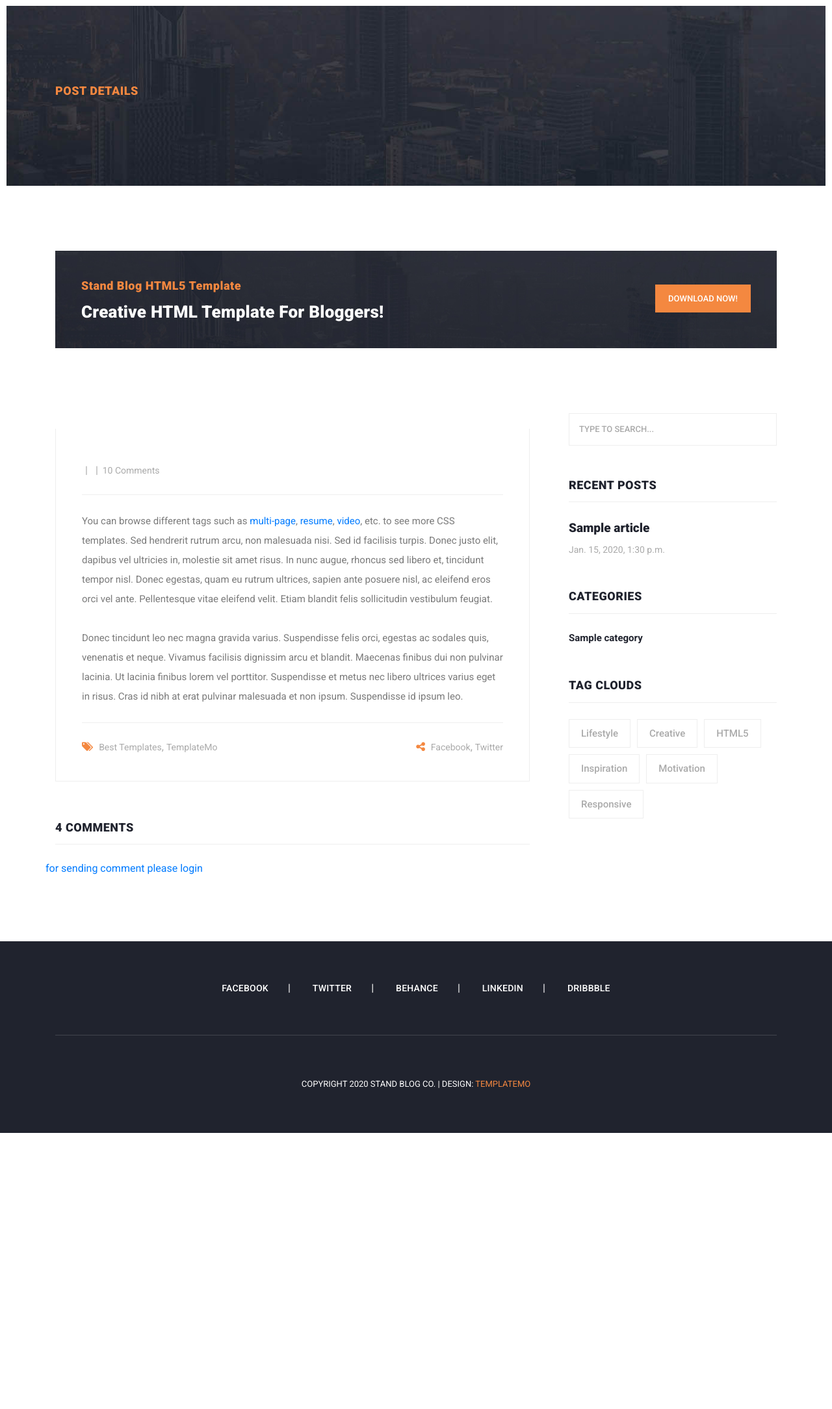
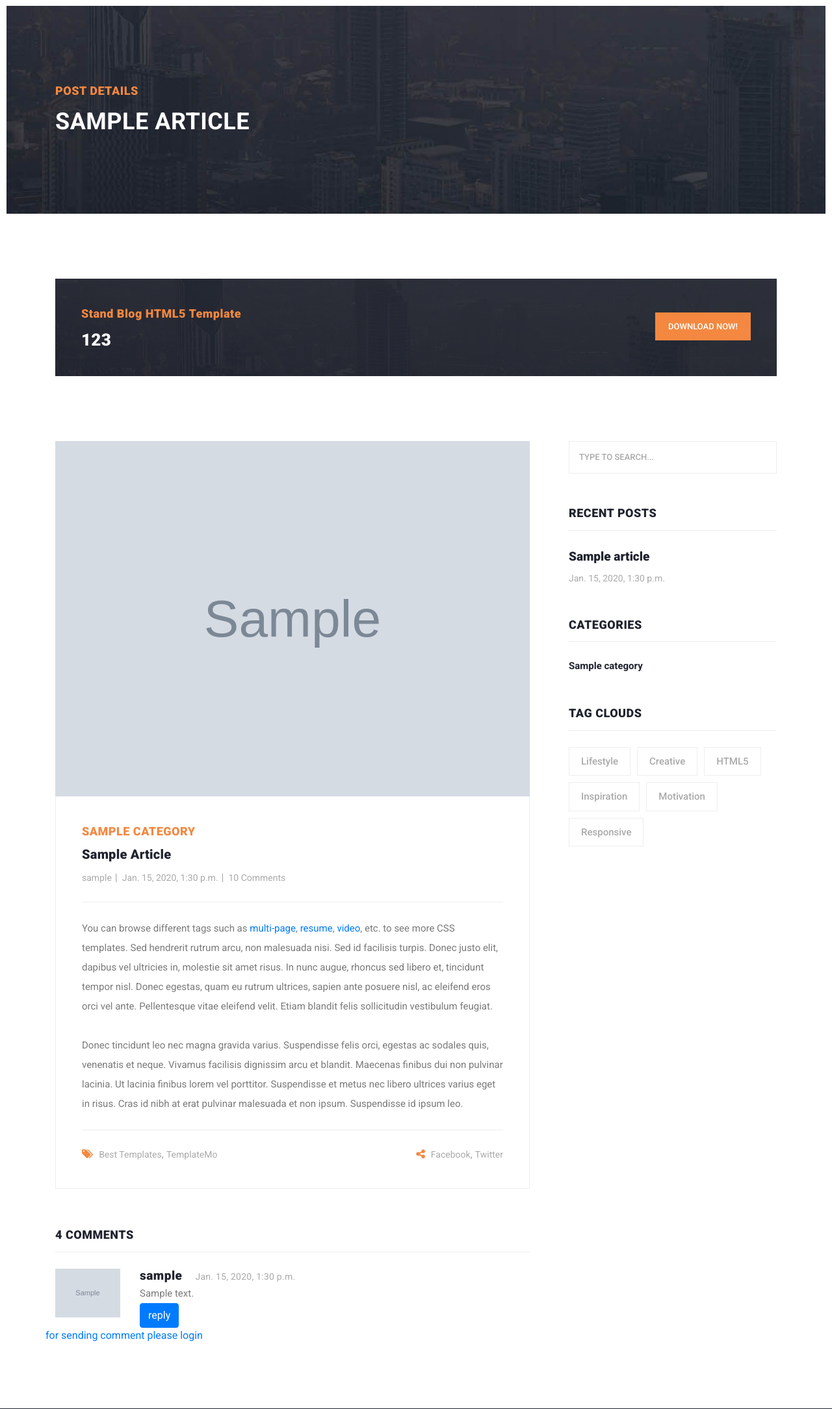
Before and after one commit to farzadnari2002/blog_project, a Django app: a page that uses blog_app/templates/blog_app/article_detail.html in a window 1280 px wide. Shown: the part 101-2270 px from the top of the page at 65% size. Before the commit the page ends 1845 px from the top, so only its background shows below. Run offline with Django 5.2, Linux system fonts and the light colour scheme; tables that the repository leaves empty hold one stand-in row (values such as "Sample post"); grey boxes marked "Sample" are stand-in pictures; some libraries are stand-ins or nearby versions.

Commit message:
fix return context in articledetail view and use test data in template

```diff
--- a/blog_app/templates/blog_app/article_detail.html
+++ b/blog_app/templates/blog_app/article_detail.html
@@ -40,7 +40,7 @@
               <div class="row">
                 <div class="col-lg-8">
                   <span>Stand Blog HTML5 Template</span>
-                  <h4>Creative HTML Template For Bloggers!</h4>
+                  <h4>{{ test }}</h4>
                 </div>
                 <div class="col-lg-4">
                   <div class="main-button">
--- a/blog_app/views.py
+++ b/blog_app/views.py
@@ -79,3 +79,4 @@ class ArticleDetail(DetailView):
     def get_context_data(self, **kwargs):
         context = super().get_context_data(**kwargs)
         context['test'] = '123'
+        return context
```
